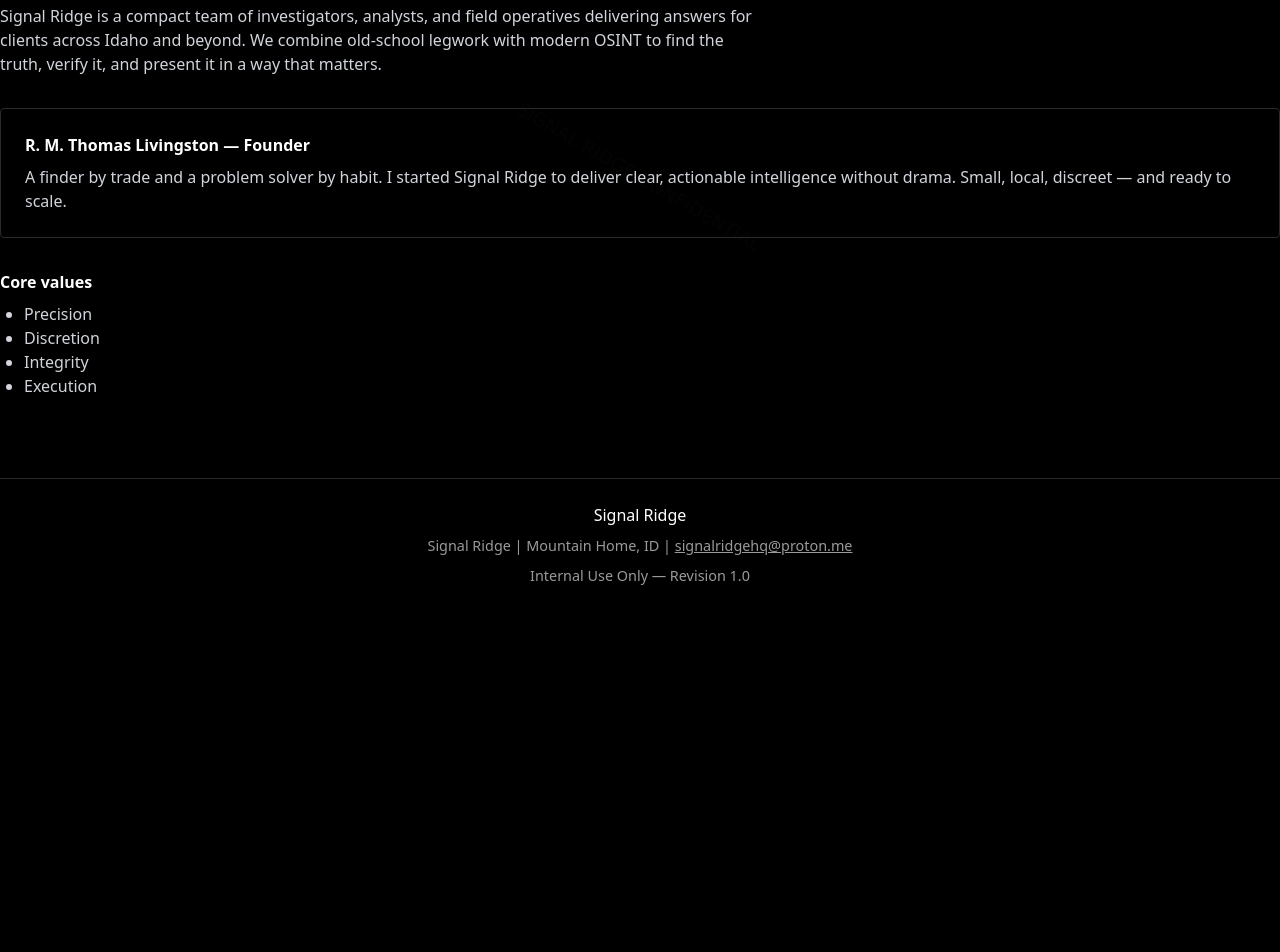
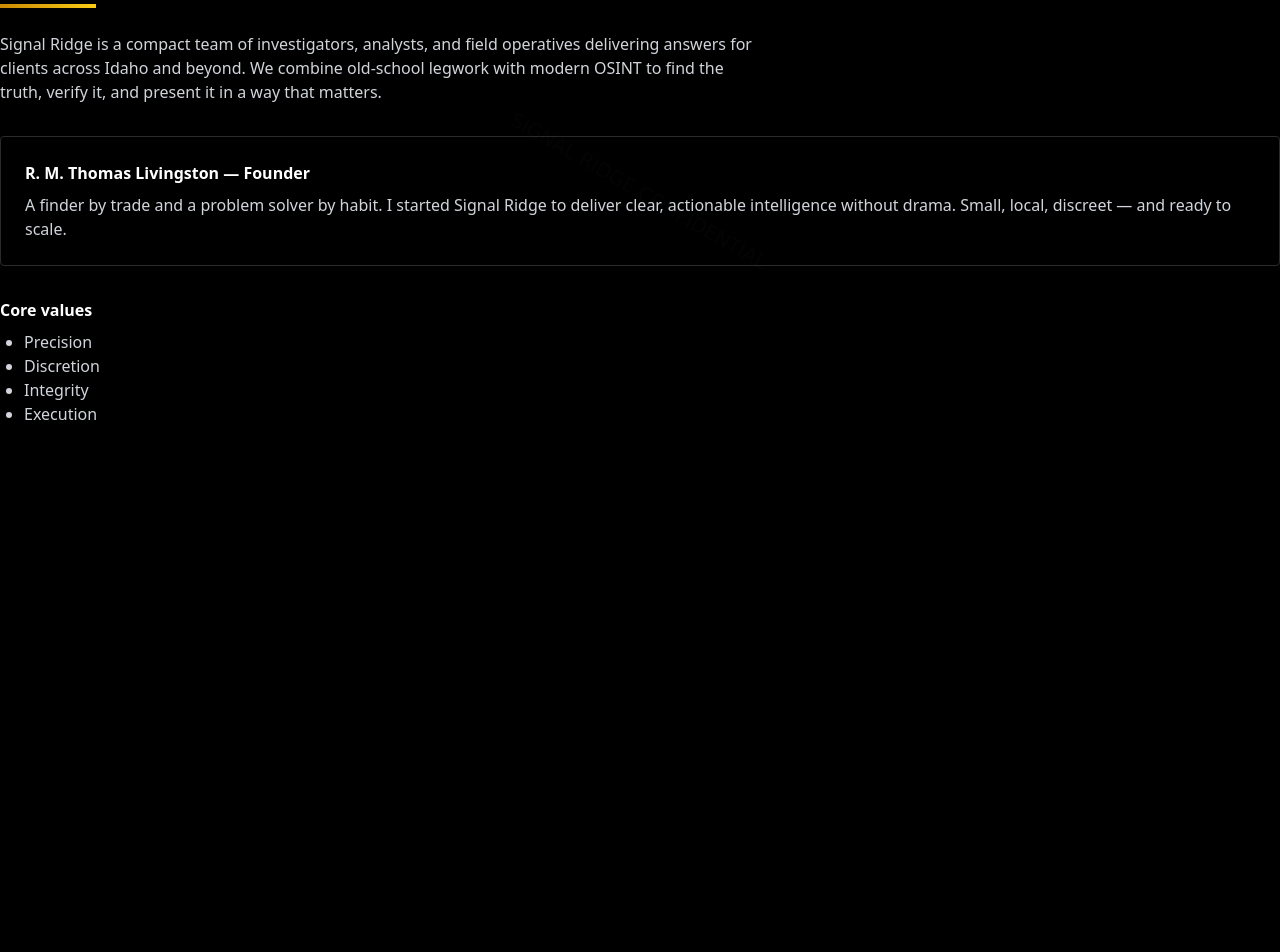
Before and after one commit to tr1ckyd1ck033/Signal-Ridge-WebSuite, a React (Vite) app: page /about in a window 1280 px wide. Shown: the part 260-1212 px from the top of the page. Before the commit the page ends 870 px from the top, so only its background shows below. Built offline with nearby package versions, Linux system fonts and the light colour scheme.

Commit message:
Describe the fix concisely

```diff
--- a/src/pages/About.jsx
+++ b/src/pages/About.jsx
@@ -1 +1,40 @@
-import React from 'react';export default function About(){return (<section className='container mx-auto py-12 section'><div className='watermark'></div><h2 className='text-3xl mb-4'>Who we are</h2><p className='text-gray-300 max-w-3xl'>Signal Ridge is a compact team of investigators, analysts, and field operatives delivering answers for clients across Idaho and beyond. We combine old-school legwork with modern OSINT to find the truth, verify it, and present it in a way that matters.</p><div className='mt-8 p-6 border border-srgray rounded'><h3 className='font-semibold'>R. M. Thomas Livingston — Founder</h3><p className='text-gray-300 mt-2'>A finder by trade and a problem solver by habit. I started Signal Ridge to deliver clear, actionable intelligence without drama. Small, local, discreet — and ready to scale.</p></div><div className='mt-8'><h4 className='font-semibold'>Core values</h4><ul className='list-disc ml-6 text-gray-300 mt-2'><li>Precision</li><li>Discretion</li><li>Integrity</li><li>Execution</li></ul></div></section>)}
+import React from "react";
+export default function About() {
+  return (
+    <>
+      <section className="container mx-auto py-12 section">
+        <div className="watermark"></div>
+        <h2 className="text-3xl mb-4">Who we are</h2>
+        <div className="h-1 w-24 bg-gradient-to-r from-yellow-600 to-yellow-400 mb-6"></div>
+        <p className="text-gray-300 max-w-3xl">
+          Signal Ridge is a compact team of investigators, analysts, and field
+          operatives delivering answers for clients across Idaho and beyond. We
+          combine old-school legwork with modern OSINT to find the truth, verify
+          it, and present it in a way that matters.
+        </p>
+        <div className="mt-8 p-6 border border-srgray rounded">
+          <h3 className="font-semibold">R. M. Thomas Livingston — Founder</h3>
+          <p className="text-gray-300 mt-2">
+            A finder by trade and a problem solver by habit. I started Signal
+            Ridge to deliver clear, actionable intelligence without drama.
+            Small, local, discreet — and ready to scale.
+          </p>
+        </div>
+        <div className="mt-8">
+          <h4 className="font-semibold">Core values</h4>
+          <ul className="list-disc ml-6 text-gray-300 mt-2">
+            <li>Precision</li>
+            <li>Discretion</li>
+            <li>Integrity</li>
+            <li>Execution</li>
+          </ul>
+        </div>
+      </section>
+      <section className="min-h-screen bg-black text-white flex flex-col justify-center">
+        <div className="max-w-5xl mx-auto px-6 md:px-12 py-16">
+          {/* all your content */}
+        </div>
+      </section>
+    </>
+  );
+}
```
